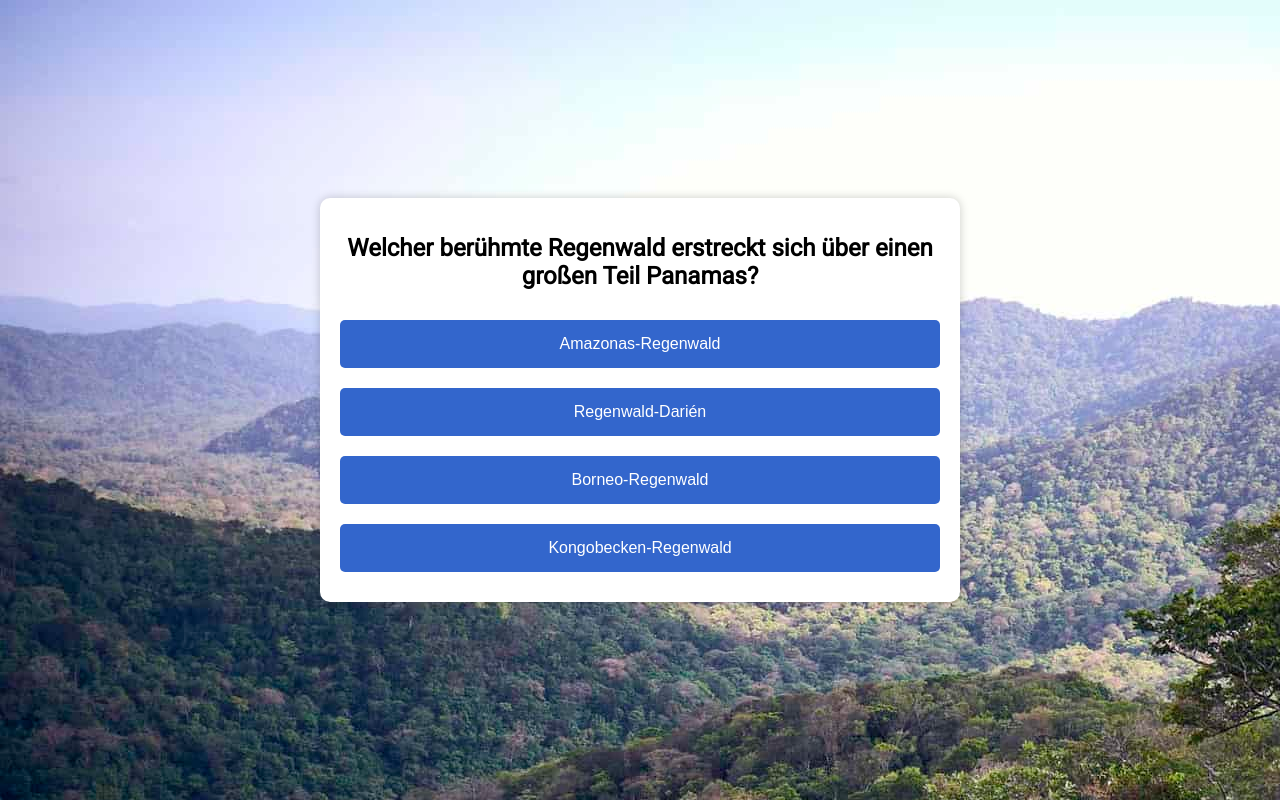
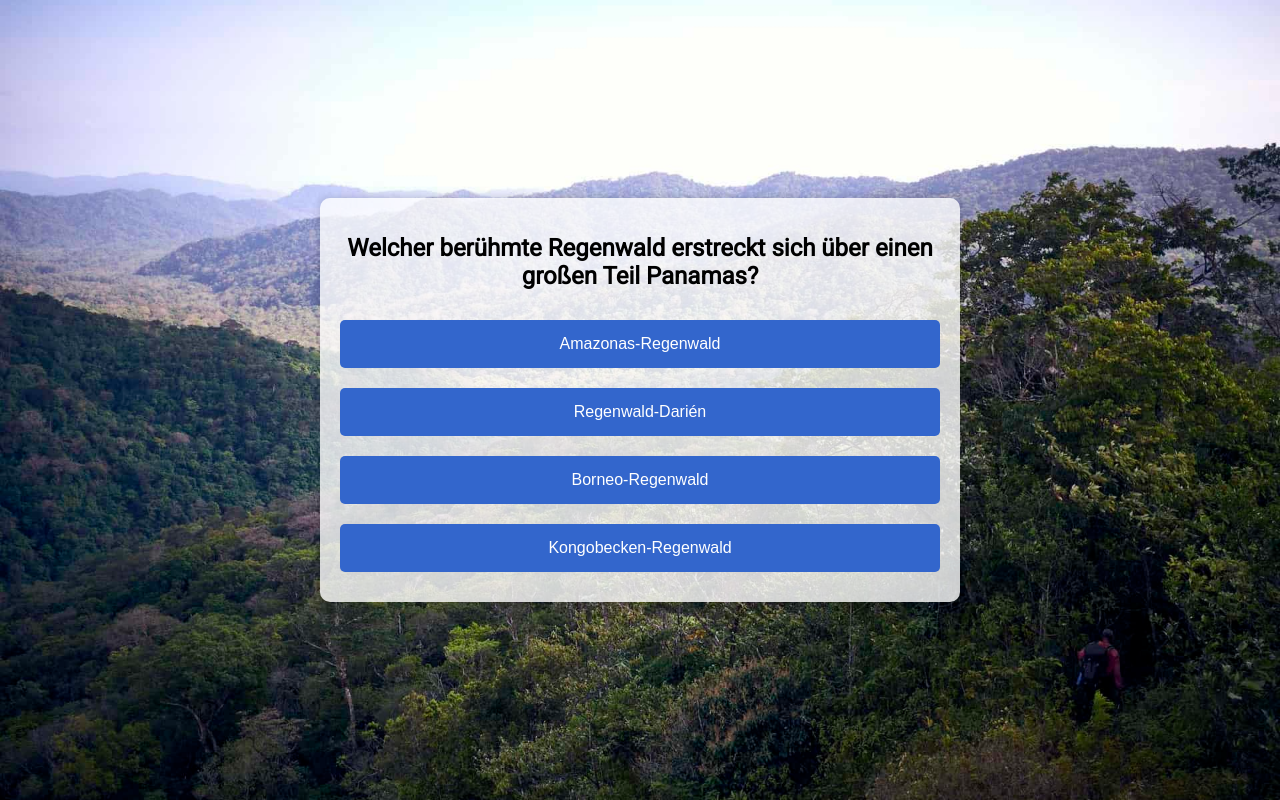
Before and after one commit to b4mbus88/QuizPanama, a plain HTML site: page index.html in a window 1280 px wide. Drawn offline with Linux system fonts and the light colour scheme.

Commit message:
Update styles.css

```diff
--- a/styles.css
+++ b/styles.css
@@ -1,18 +1,20 @@
 body {
   font-family: 'Roboto', sans-serif;
   text-align: center;
-  background-color: #f2f2f2;
   margin: 0;
   padding: 0;
   display: flex;
   justify-content: center;
   align-items: center;
   height: 100vh;
+  background-repeat: no-repeat;
+  background-position: center center;
+  background-size: cover;
 }
 
 #quiz-container {
   padding: 20px;
-  background-color: #fff;
+  background-color: rgba(255, 255, 255, 0.8);
   box-shadow: 0 0 10px rgba(0, 0, 0, 0.2);
   border-radius: 10px;
   width: 80%;
```
